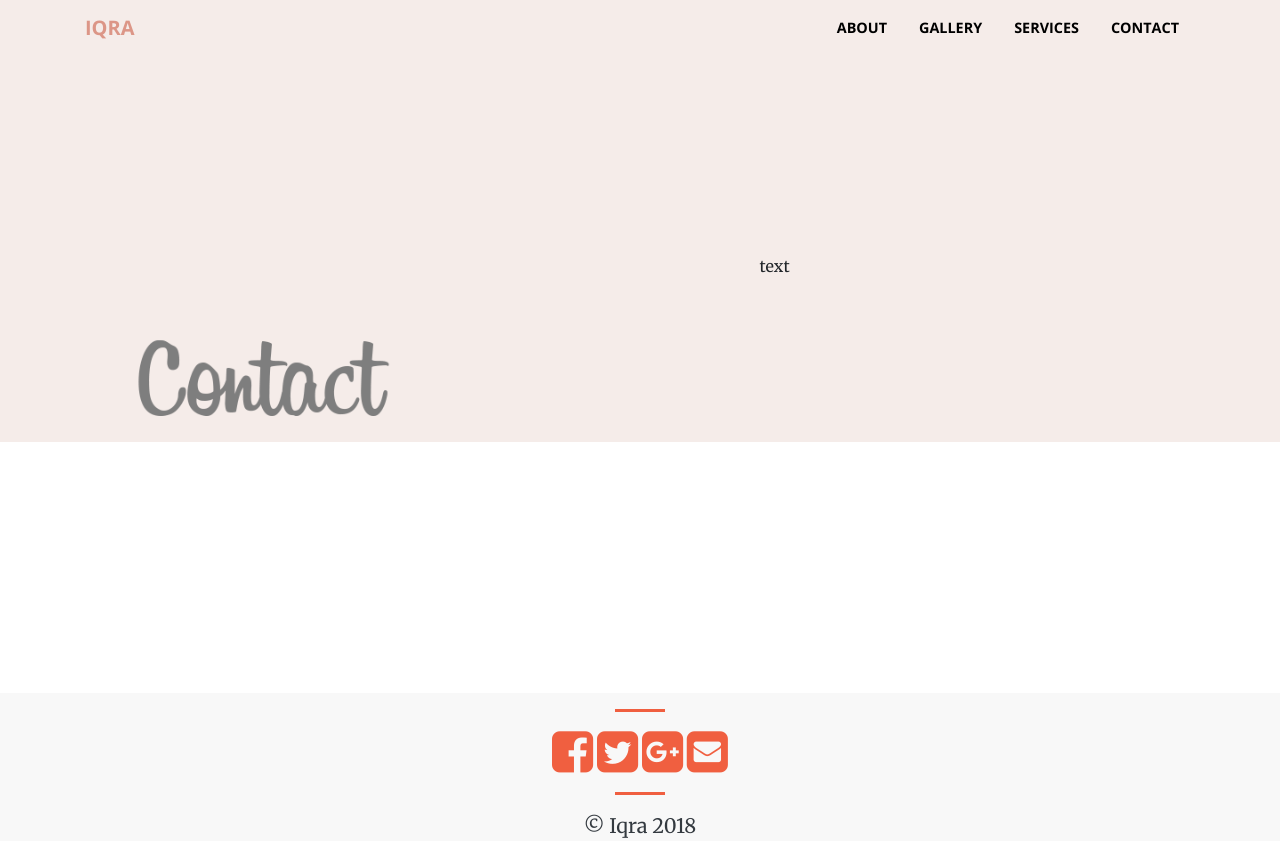
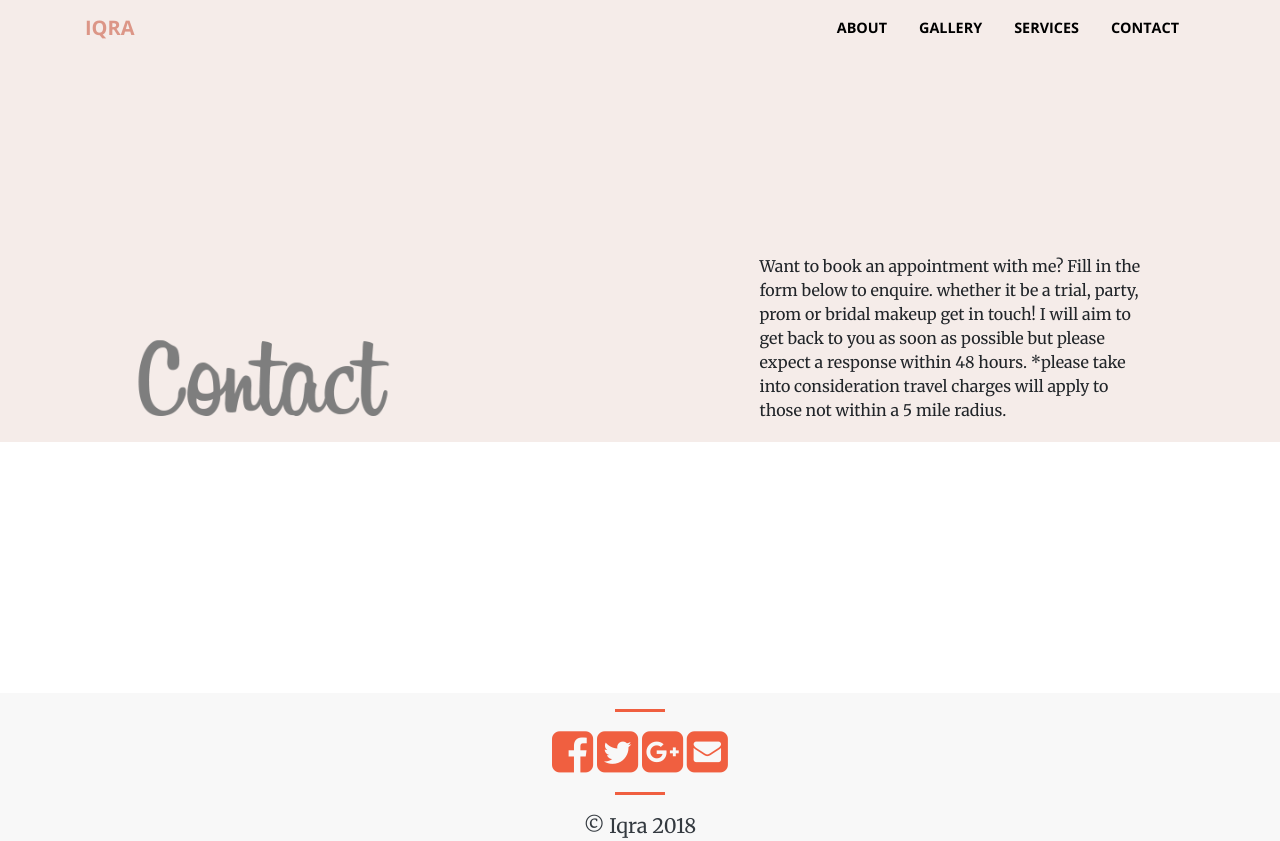
Before and after one commit to meganburnett/iqra-ahmed-tahir, a PHP site: page /contact.php in a window 1280 px wide. Run offline with PHP 8.4, Linux system fonts and the light colour scheme.

Commit message:
text added

```diff
--- a/contact.php
+++ b/contact.php
@@ -48,7 +48,12 @@
         <img src="./img/contact-title.png" class="img-fluid" alt="Responsive image" style="margin-top:-35%;">
         </div>
         <div class="col-md-4"  style="margin-top:-15%;">
-        text
+        Want to book an appointment with me?
+        Fill in the form below to enquire. whether it be a trial, party, prom or bridal makeup get in touch!
+
+        I will aim to get back to you as soon as possible but please expect a response within 48 hours.
+
+        *please take into consideration travel charges will apply to those not within a 5 mile radius.
         </div>
     </div>
 
```
